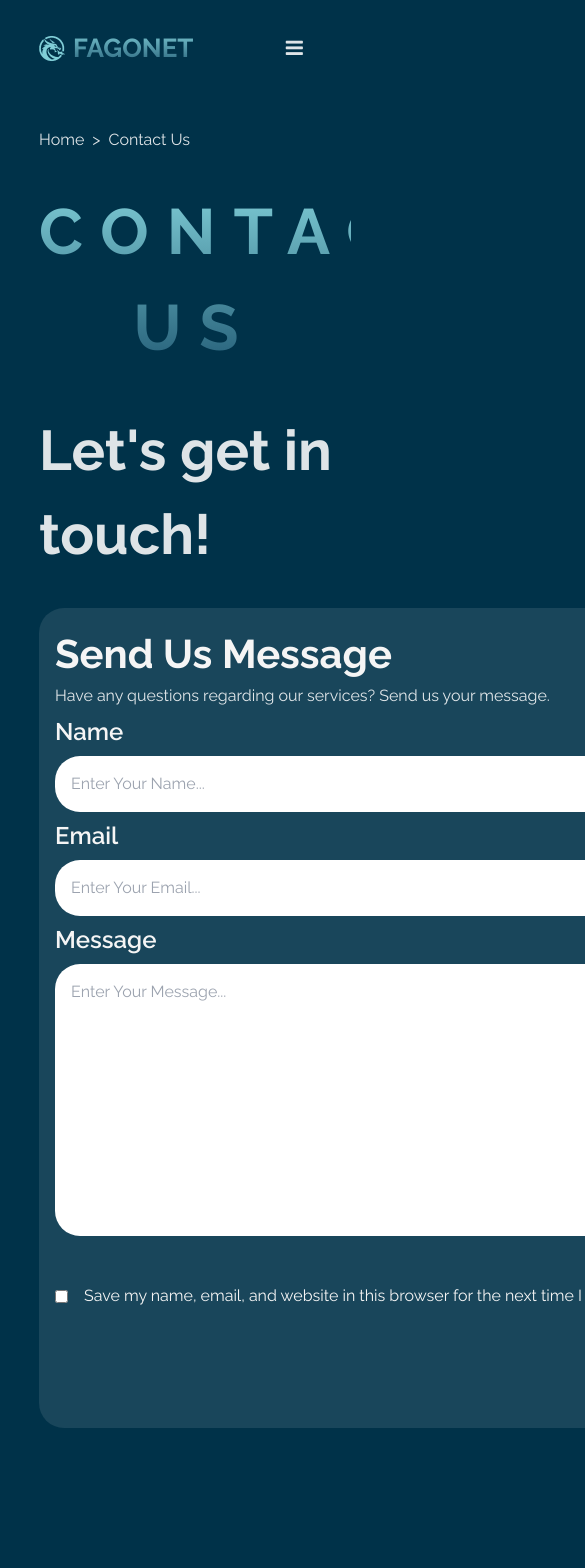
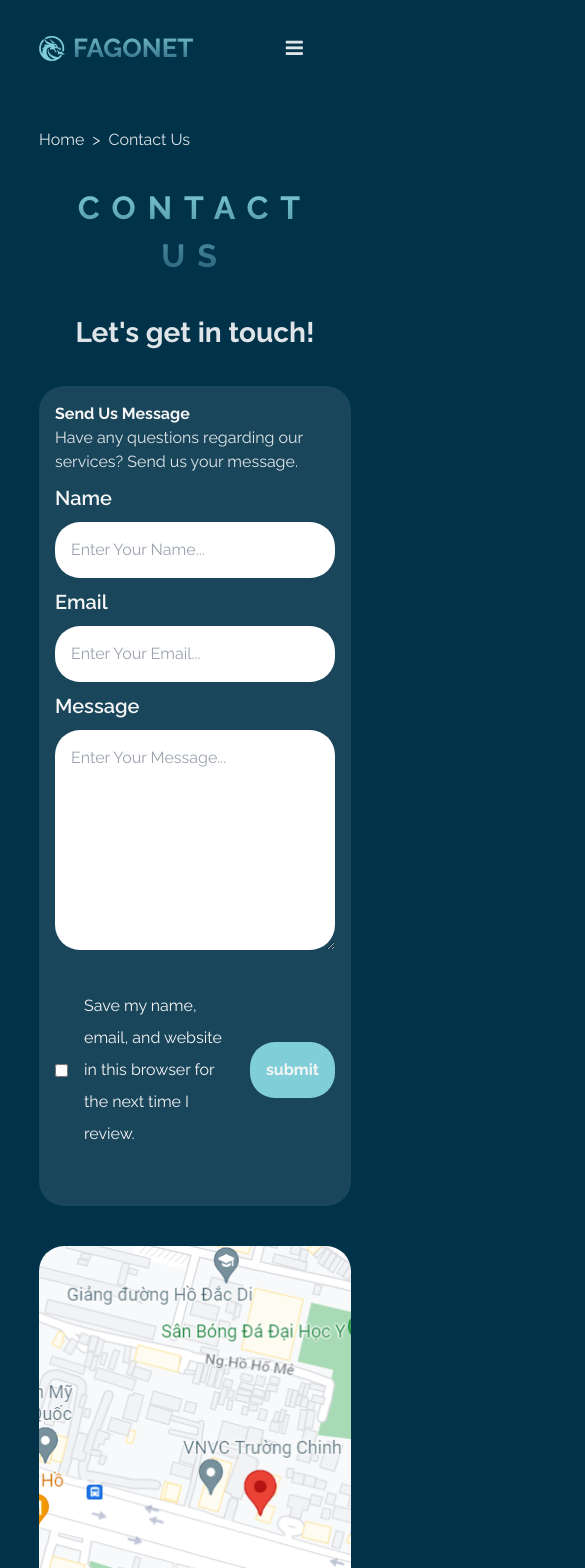
Before and after one commit to quanber123/V2Secure-Solutions-clone, a React (Vite) app in the folder my-project/: page /contact in a window 390 px wide. Shown: the top 1568 px of the page, 585 px wide, since content can reach past the window. Built offline with nearby package versions, Linux system fonts and the light colour scheme.

Commit message:
responsive contact-page

```diff
--- a/my-project/src/assets/css/contact/index.css
+++ b/my-project/src/assets/css/contact/index.css
@@ -51,55 +51,50 @@ textarea {
   flex-direction: column;
 }
 .contact-location {
+  background: linear-gradient(
+    180deg,
+    rgba(255, 255, 255, 0.3) 0%,
+    rgba(255, 255, 255, 0.1) 100%
+  );
   position: absolute;
-
-  top: 0;
-  left: 0;
-  z-index: -1;
+  bottom: 20%;
+  left: 5%;
+  border-radius: 25px;
+  z-index: 10;
+}
+@media only screen and (max-width: 976px) {
+  label {
+    font-size: 20px;
+  }
+  .contact-page {
+    display: flex;
+    flex-direction: column;
+  }
+  .contact-form {
+    width: 80%;
+    margin: auto;
+  }
+  .contact-page-info {
+    width: 80%;
+    margin: auto;
+  }
+  .map-img {
+    width: 100%;
+  }
+  .map-img > img {
+    height: 672px;
+    object-fit: cover;
+    border-radius: 25px;
+  }
 }
 
-.map-img > img {
-  width: 1000px;
-}
-@media only screen and (max-width: 1440px) {
-  .map-img > img {
-    width: 804px;
+@media only screen and (max-width: 480px) {
+  .contact-form {
+    width: 100%;
+    margin: auto;
   }
-  .map-info {
-    bottom: 50% !important;
+  .contact-page-info {
+    width: 100%;
+    margin: auto;
   }
 }
-.map-info {
-  background: linear-gradient(
-      180deg,
-      rgba(255, 255, 255, 0.3) 0%,
-      rgba(255, 255, 255, 0.1) 100%
-    ),
-    linear-gradient(
-      180deg,
-      rgba(255, 255, 255, 0.2) 0%,
-      rgba(255, 255, 255, 0) 100%
-    );
-  border: 1px solid;
-  border-image-source: linear-gradient(
-    180deg,
-    rgba(255, 255, 255, 0.2) 0%,
-    rgba(255, 255, 255, 0) 100%
-  );
-
-  bottom: 20%;
-  right: 0;
-  width: 315px;
-  height: 105px;
-  padding: 0 16px;
-
-  width: 513px;
-  height: 161px;
-  position: absolute;
-  bottom: 40%;
-  left: 2%;
-  padding: 16px;
-  display: flex;
-  flex-direction: column;
-  border-radius: 25px;
-}
--- a/my-project/src/pages/contact/contact-form.jsx
+++ b/my-project/src/pages/contact/contact-form.jsx
@@ -32,7 +32,9 @@ function ContactForm() {
 
   return (
     <form className='contact-form Up' onSubmit={handleSubmitForm}>
-      <h5 className='text-white text-[40px] font-bold'>{t('mess')}</h5>
+      <h5 className='text-white xl:text-[40px] lg:text-[32px] md:text-[28px] font-bold'>
+        {t('mess')}
+      </h5>
       <p>{t('askQuestion')}</p>
       <label htmlFor='name'>Name</label>
       <input
--- a/my-project/src/pages/contact/contact-info.jsx
+++ b/my-project/src/pages/contact/contact-info.jsx
@@ -13,8 +13,8 @@ function ContactInfo() {
     once: true,
   };
   return (
-    <div className='relative'>
-      <LazyLoad className='w-[360px] h-[672px]' {...lazyLoadOptions}>
+    <div className='contact-page-info relative'>
+      <LazyLoad className='map-img w-[360px] h-[672px]' {...lazyLoadOptions}>
         <img className='w-full Scale' src={map} alt='fagonet-map' />
       </LazyLoad>
       <div className='contact-location'>
@@ -23,16 +23,20 @@ function ContactInfo() {
       </div>
       <div className='my-4'>
         <div className='my-4 flex items-center'>
-          <LazyLoad {...lazyLoadOptions}>
+          <LazyLoad className='' {...lazyLoadOptions}>
             <img className='Scale' src={phoneImg} alt='phone-img' />
           </LazyLoad>
-          <p className='mx-4 text-[24px] font-bold'>098 2720 920</p>
+          <p className='mx-4 xl:text-[24px] lg:text-[20px] text-[18px] font-bold'>
+            098 2720 920
+          </p>
         </div>
         <div className='my-4 flex items-center'>
           <LazyLoad {...lazyLoadOptions}>
             <img className='Scale' src={mailImg} alt='mail-img' />
           </LazyLoad>
-          <p className='mx-4 text-[24px] font-bold'>support@fagonet.com</p>
+          <p className='mx-4 xl:text-[24px] lg:text-[20px] text-[18px] font-bold'>
+            support@fagonet.com
+          </p>
         </div>
         <div className='my-4 flex items-center gap-[20px]'>
           <LazyLoad {...lazyLoadOptions}>
--- a/my-project/src/pages/contact/index.jsx
+++ b/my-project/src/pages/contact/index.jsx
@@ -13,11 +13,13 @@ export default function Contact() {
         <h5>{t('CONTACT')}</h5>
       </section>
       <section>
-        <h3 className='my-8 tracking-[18px] text-center text-[64px] font-bold uppercase Scale'>
+        <h3 className='my-8 xl:text-[80px] lg:text-[64px] md:text-[52px] text-[32px] text-center md:tracking-[16px] tracking-[12px] font-bold uppercase Scale'>
           {t('CONTACT')}
         </h3>
-        <h4 className='text-[56px] Scale'>{t('touch')}</h4>
-        <div className='mt-8 mb-32 flex justify-between items-stretch gap-[40px]'>
+        <h4 className='xl:text-[56px] lg:text-[52px] md:text-[48px] text-[28px] lg:text-start text-center Scale'>
+          {t('touch')}
+        </h4>
+        <div className='contact-page mt-8 mb-32 flex justify-between items-stretch gap-[40px]'>
           <LazyLoad>
             <ContactForm />
           </LazyLoad>
```
